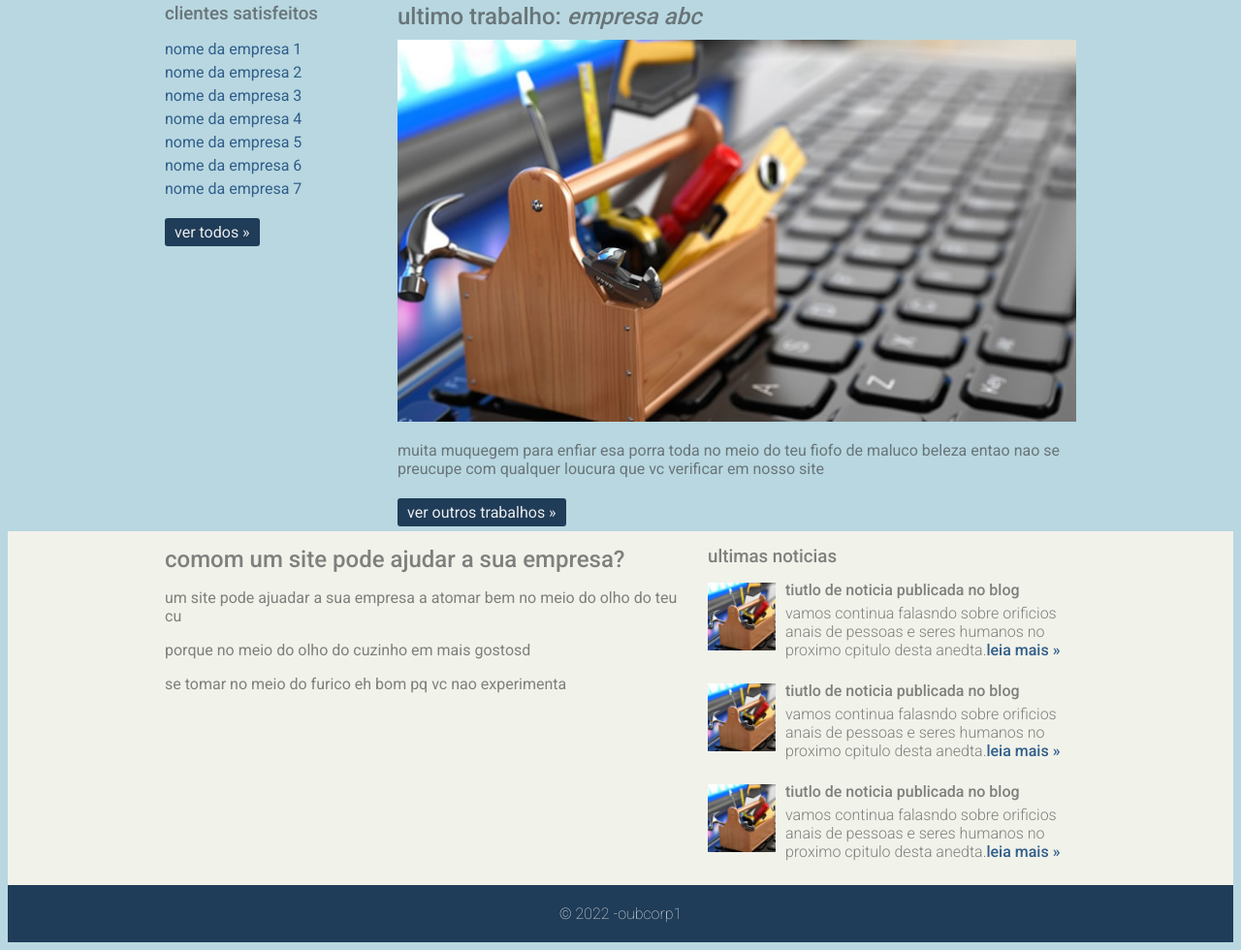
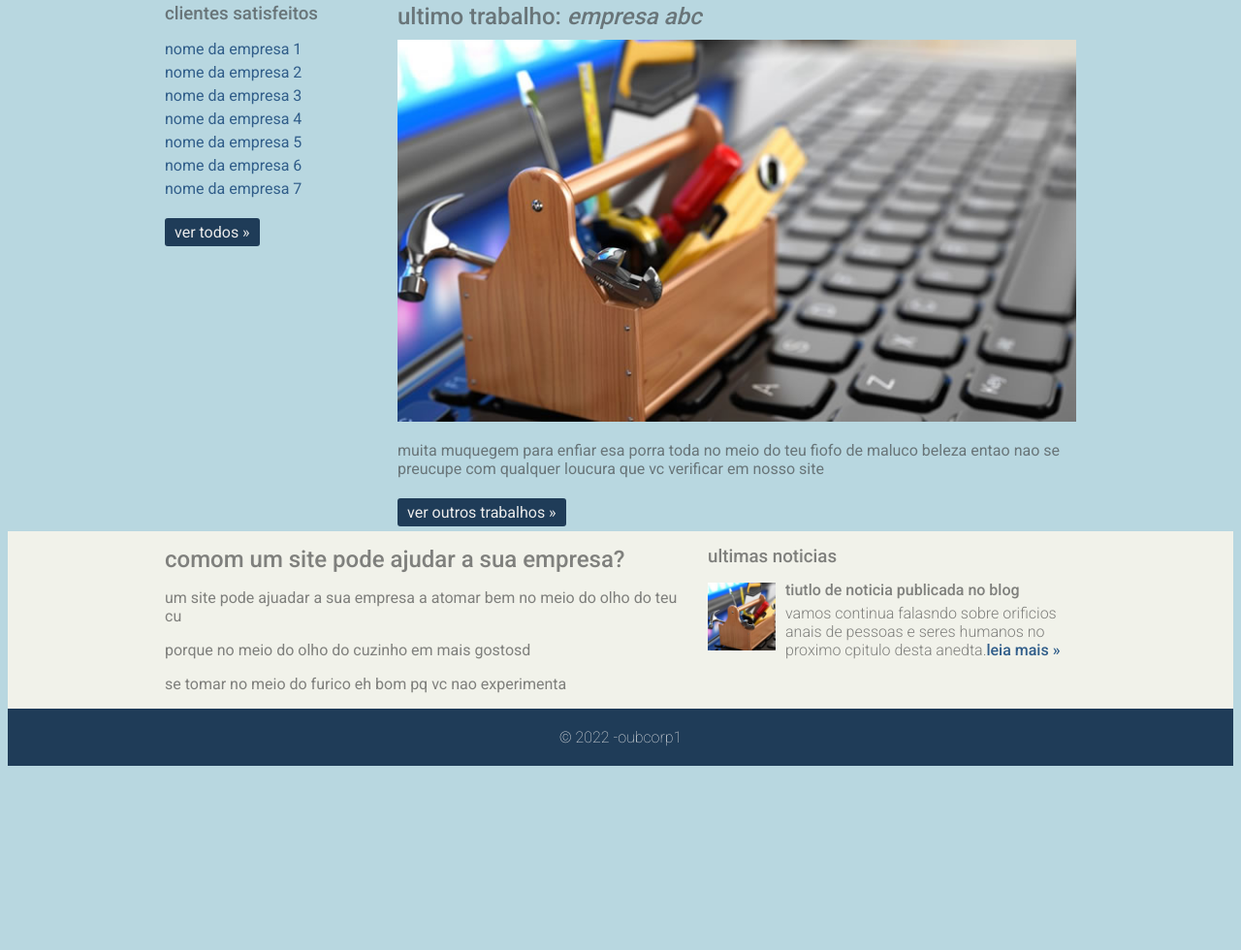
Before and after one commit to Jamisson-Machado/oub, a plain HTML site: page index.html in a window 1280 px wide. Shown: the part 83-1063 px from the top of the page at 97% size. After the commit the page ends 881 px from the top, so only its background shows below. Drawn offline with Linux system fonts and the light colour scheme.

Commit message:
Add files via upload

```diff
--- a/index.html
+++ b/index.html
@@ -72,15 +72,6 @@
 						<p>vamos continua falasndo sobre orificios anais de pessoas e seres humanos no proximo cpitulo desta anedta.<a href="">leia mais &raquo;</a></p>
 					</li>
 					<li>
-						<img src="img/thumb-pequena.jpg" alt="">
-						<h4>tiutlo de noticia publicada no blog</h4>
-						<p>vamos continua falasndo sobre orificios anais de pessoas e seres humanos no proximo cpitulo desta anedta.<a href="">leia mais &raquo;</a></p>
-					</li>
-					<li>
-						<img src="img/thumb-pequena.jpg" alt="">
-						<h4>tiutlo de noticia publicada no blog</h4>
-						<p>vamos continua falasndo sobre orificios anais de pessoas e seres humanos no proximo cpitulo desta anedta.<a href="">leia mais &raquo;</a></p>
-					</li>
 				</ul>
 			</div>
 		</div>
```
